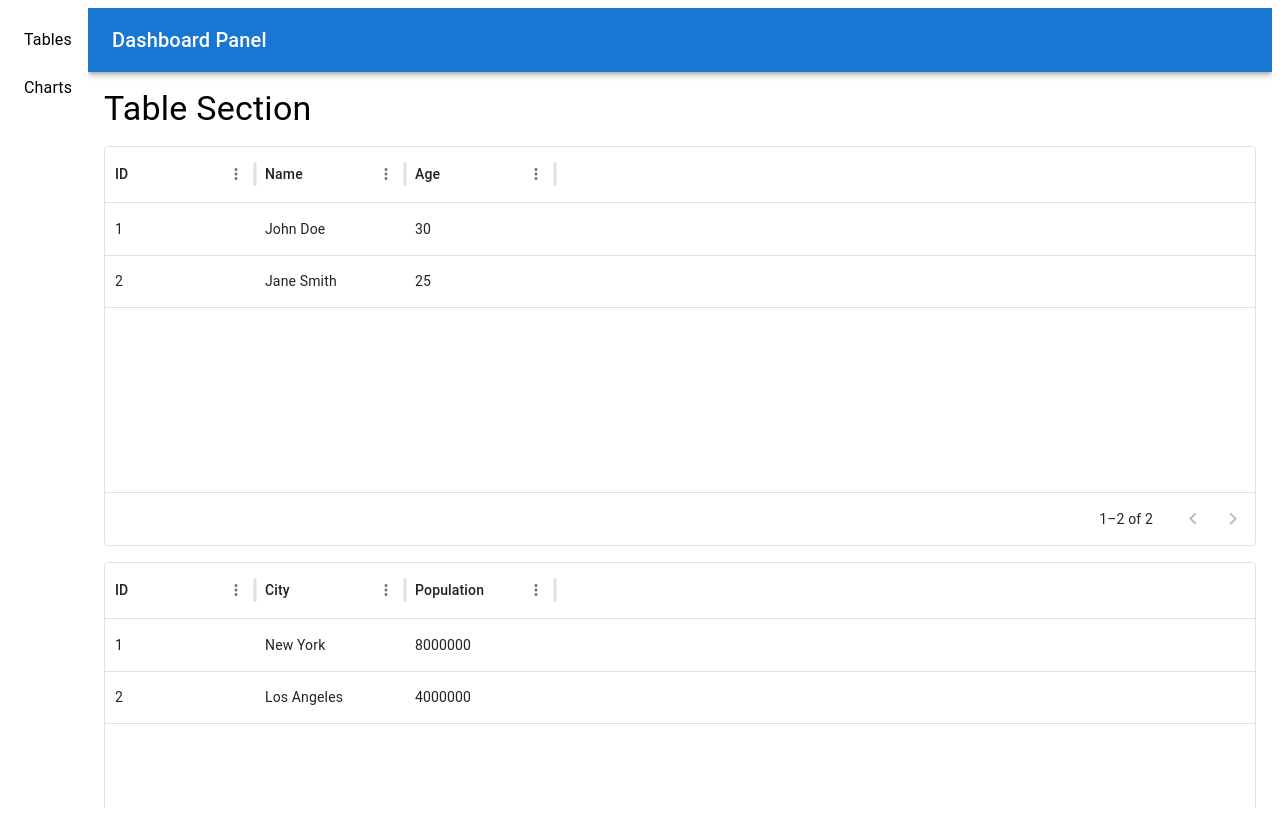
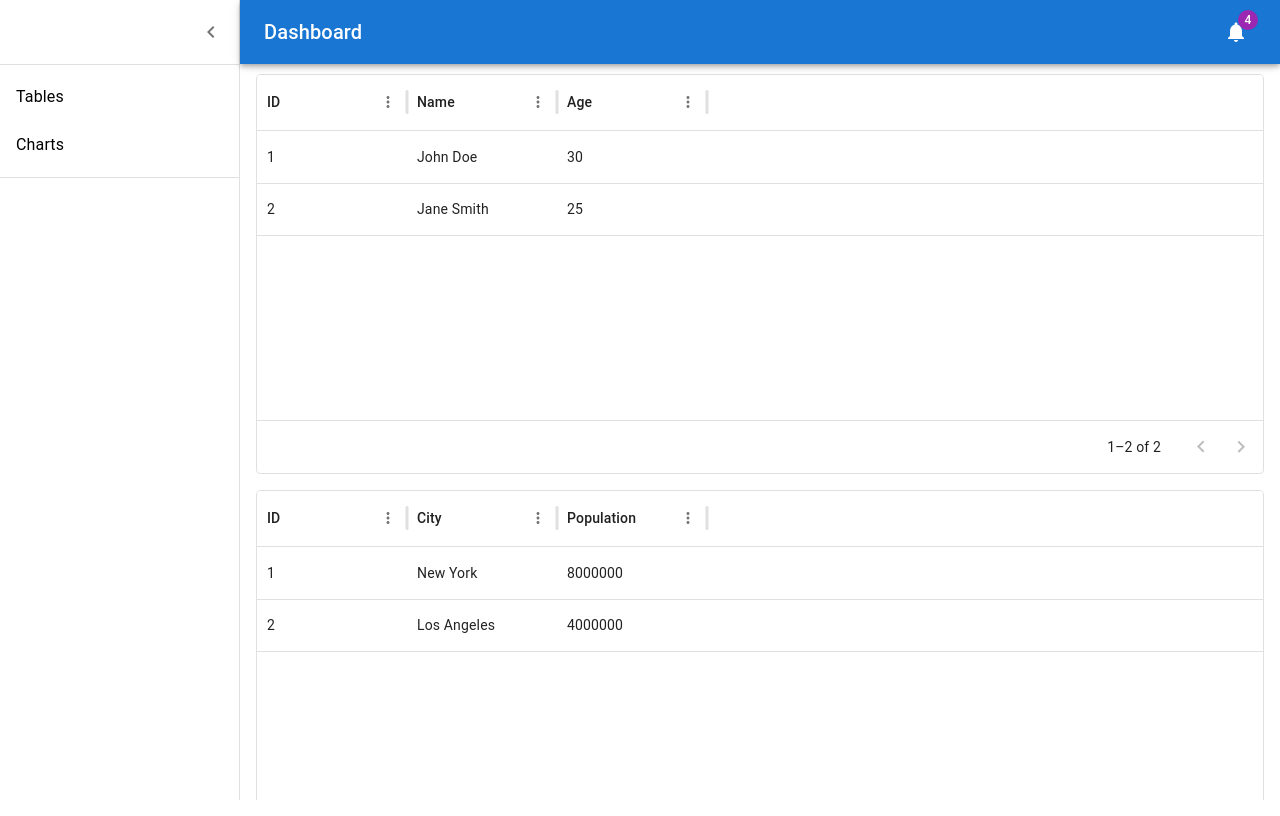
Before and after one commit to fatihcaliss/dashboard-panel-pubinho, a React (Create React App) app: page / in a window 1280 px wide. Built offline with nearby package versions, Linux system fonts and the light colour scheme; data requests are answered from the project's data file.

Commit message:
update layout

```diff
--- a/src/components/Layout.tsx
+++ b/src/components/Layout.tsx
@@ -4,17 +4,15 @@
 import Sidebar from "./SideBar";
 
 const Layout: React.FC<{ children: React.ReactNode }> = ({ children }) => {
+  const [open, setOpen] = React.useState(true);
+  const toggleDrawer = () => {
+    setOpen(!open);
+  };
   return (
     <Box display="flex" height="100vh">
-      <Box
-        component="nav"
-        sx={{
-          width: 80,
-          flexShrink: 0,
-        }}
-      >
-        <Sidebar />
-      </Box>
+      <Sidebar open={open} toggleDrawer={toggleDrawer} />
+
+      <NavBar open={open} toggleDrawer={toggleDrawer} />
       <Box
         component="main"
         sx={{
@@ -22,7 +20,6 @@
           overflow: "auto",
         }}
       >
-        <NavBar />
         <Box padding={2}>{children}</Box>
       </Box>
     </Box>
--- a/src/components/NavBar.tsx
+++ b/src/components/NavBar.tsx
@@ -1,16 +1,134 @@
-import React from "react";
-import AppBar from "@mui/material/AppBar";
+import { styled, createTheme, ThemeProvider } from "@mui/material/styles";
+import CssBaseline from "@mui/material/CssBaseline";
+import MuiDrawer from "@mui/material/Drawer";
+
+import MuiAppBar, { AppBarProps as MuiAppBarProps } from "@mui/material/AppBar";
 import Toolbar from "@mui/material/Toolbar";
+
 import Typography from "@mui/material/Typography";
 
-const NavBar: React.FC = () => {
+import IconButton from "@mui/material/IconButton";
+import Badge from "@mui/material/Badge";
+
+import Link from "@mui/material/Link";
+import MenuIcon from "@mui/icons-material/Menu";
+
+import NotificationsIcon from "@mui/icons-material/Notifications";
+function Copyright(props: any) {
   return (
-    <AppBar position="static">
-      <Toolbar>
-        <Typography variant="h6">Dashboard Panel</Typography>
-      </Toolbar>
-    </AppBar>
+    <Typography
+      variant="body2"
+      color="text.secondary"
+      align="center"
+      {...props}
+    >
+      {"Copyright © "}
+      <Link color="inherit" href="https://mui.com/">
+        Your Website
+      </Link>{" "}
+      {new Date().getFullYear()}
+      {"."}
+    </Typography>
   );
-};
+}
 
-export default NavBar;
+const drawerWidth: number = 240;
+
+interface AppBarProps extends MuiAppBarProps {
+  open?: boolean;
+}
+
+const AppBar = styled(MuiAppBar, {
+  shouldForwardProp: (prop) => prop !== "open",
+})<AppBarProps>(({ theme, open }) => ({
+  zIndex: theme.zIndex.drawer + 1,
+  transition: theme.transitions.create(["width", "margin"], {
+    easing: theme.transitions.easing.sharp,
+    duration: theme.transitions.duration.leavingScreen,
+  }),
+  ...(open && {
+    marginLeft: drawerWidth,
+    width: `calc(100% - ${drawerWidth}px)`,
+    transition: theme.transitions.create(["width", "margin"], {
+      easing: theme.transitions.easing.sharp,
+      duration: theme.transitions.duration.enteringScreen,
+    }),
+  }),
+}));
+
+const Drawer = styled(MuiDrawer, {
+  shouldForwardProp: (prop) => prop !== "open",
+})(({ theme, open }) => ({
+  "& .MuiDrawer-paper": {
+    position: "relative",
+    whiteSpace: "nowrap",
+    width: drawerWidth,
+    transition: theme.transitions.create("width", {
+      easing: theme.transitions.easing.sharp,
+      duration: theme.transitions.duration.enteringScreen,
+    }),
+    boxSizing: "border-box",
+    ...(!open && {
+      overflowX: "hidden",
+      transition: theme.transitions.create("width", {
+        easing: theme.transitions.easing.sharp,
+        duration: theme.transitions.duration.leavingScreen,
+      }),
+      width: theme.spacing(7),
+      [theme.breakpoints.up("sm")]: {
+        width: theme.spacing(9),
+      },
+    }),
+  },
+}));
+
+// TODO remove, this demo shouldn't need to reset the theme.
+const defaultTheme = createTheme();
+
+export default function NavBar({
+  open,
+  toggleDrawer,
+}: {
+  open: boolean;
+  toggleDrawer: () => void;
+}) {
+  return (
+    <ThemeProvider theme={defaultTheme}>
+      <CssBaseline />
+      <AppBar position="absolute" open={open}>
+        <Toolbar
+          sx={{
+            pr: "24px", // keep right padding when drawer closed
+          }}
+        >
+          <IconButton
+            edge="start"
+            color="inherit"
+            aria-label="open drawer"
+            onClick={toggleDrawer}
+            sx={{
+              marginRight: "36px",
+              ...(open && { display: "none" }),
+            }}
+          >
+            <MenuIcon />
+          </IconButton>
+          <Typography
+            component="h1"
+            variant="h6"
+            color="inherit"
+            noWrap
+            sx={{ flexGrow: 1 }}
+          >
+            Dashboard
+          </Typography>
+          <IconButton color="inherit">
+            <Badge badgeContent={4} color="secondary">
+              <NotificationsIcon />
+            </Badge>
+          </IconButton>
+        </Toolbar>
+      </AppBar>
+    </ThemeProvider>
+  );
+}
--- a/src/components/SideBar.tsx
+++ b/src/components/SideBar.tsx
@@ -1,8 +1,85 @@
-import React from "react";
-import { List, ListItem, ListItemText } from "@mui/material";
-import { Link, useLocation } from "react-router-dom";
+import * as React from "react";
+import { styled, createTheme, ThemeProvider } from "@mui/material/styles";
+import CssBaseline from "@mui/material/CssBaseline";
+import MuiDrawer from "@mui/material/Drawer";
 
-const Sidebar: React.FC = () => {
+import MuiAppBar, { AppBarProps as MuiAppBarProps } from "@mui/material/AppBar";
+import Toolbar from "@mui/material/Toolbar";
+import List from "@mui/material/List";
+import Divider from "@mui/material/Divider";
+import IconButton from "@mui/material/IconButton";
+import Link from "@mui/material/Link";
+
+import ChevronLeftIcon from "@mui/icons-material/ChevronLeft";
+
+import {
+  ListItem,
+  ListItemButton,
+  ListItemIcon,
+  ListItemText,
+} from "@mui/material";
+import { useLocation } from "react-router-dom";
+
+const drawerWidth: number = 240;
+
+interface AppBarProps extends MuiAppBarProps {
+  open?: boolean;
+}
+
+const AppBar = styled(MuiAppBar, {
+  shouldForwardProp: (prop) => prop !== "open",
+})<AppBarProps>(({ theme, open }) => ({
+  zIndex: theme.zIndex.drawer + 1,
+  transition: theme.transitions.create(["width", "margin"], {
+    easing: theme.transitions.easing.sharp,
+    duration: theme.transitions.duration.leavingScreen,
+  }),
+  ...(open && {
+    marginLeft: drawerWidth,
+    width: `calc(100% - ${drawerWidth}px)`,
+    transition: theme.transitions.create(["width", "margin"], {
+      easing: theme.transitions.easing.sharp,
+      duration: theme.transitions.duration.enteringScreen,
+    }),
+  }),
+}));
+
+const Drawer = styled(MuiDrawer, {
+  shouldForwardProp: (prop) => prop !== "open",
+})(({ theme, open }) => ({
+  "& .MuiDrawer-paper": {
+    position: "relative",
+    whiteSpace: "nowrap",
+    width: drawerWidth,
+    transition: theme.transitions.create("width", {
+      easing: theme.transitions.easing.sharp,
+      duration: theme.transitions.duration.enteringScreen,
+    }),
+    boxSizing: "border-box",
+    ...(!open && {
+      overflowX: "hidden",
+      transition: theme.transitions.create("width", {
+        easing: theme.transitions.easing.sharp,
+        duration: theme.transitions.duration.leavingScreen,
+      }),
+      width: theme.spacing(7),
+      [theme.breakpoints.up("sm")]: {
+        width: theme.spacing(9),
+      },
+    }),
+  },
+}));
+
+// TODO remove, this demo shouldn't need to reset the theme.
+const defaultTheme = createTheme();
+
+export default function SideBar({
+  open,
+  toggleDrawer,
+}: {
+  open: boolean;
+  toggleDrawer: () => void;
+}) {
   const location = useLocation();
 
   const getLinkStyle = (path: string) => {
@@ -16,15 +93,40 @@
   };
 
   return (
-    <List component="nav" aria-label="main mailbox folders">
-      <ListItem component={Link} to="/tables" style={getLinkStyle("/tables")}>
-        <ListItemText primary="Tables" />
-      </ListItem>
-      <ListItem component={Link} to="/charts" style={getLinkStyle("/charts")}>
-        <ListItemText primary="Charts" />
-      </ListItem>
-    </List>
+    <ThemeProvider theme={defaultTheme}>
+      <CssBaseline />
+      <Drawer variant="permanent" open={open}>
+        <Toolbar
+          sx={{
+            display: "flex",
+            alignItems: "center",
+            justifyContent: "flex-end",
+            px: [1],
+          }}
+        >
+          <IconButton onClick={toggleDrawer}>
+            <ChevronLeftIcon />
+          </IconButton>
+        </Toolbar>
+        <Divider />
+        <List component="nav">
+          <ListItem
+            component={Link as React.ElementType}
+            to="/tables"
+            style={getLinkStyle("/tables")}
+          >
+            <ListItemText primary="Tables" />
+          </ListItem>
+          <ListItem
+            component={Link as React.ElementType}
+            to="/charts"
+            style={getLinkStyle("/charts")}
+          >
+            <ListItemText primary="Charts" />
+          </ListItem>
+          <Divider sx={{ my: 1 }} />
+        </List>
+      </Drawer>
+    </ThemeProvider>
   );
-};
-
-export default Sidebar;
+}
```
